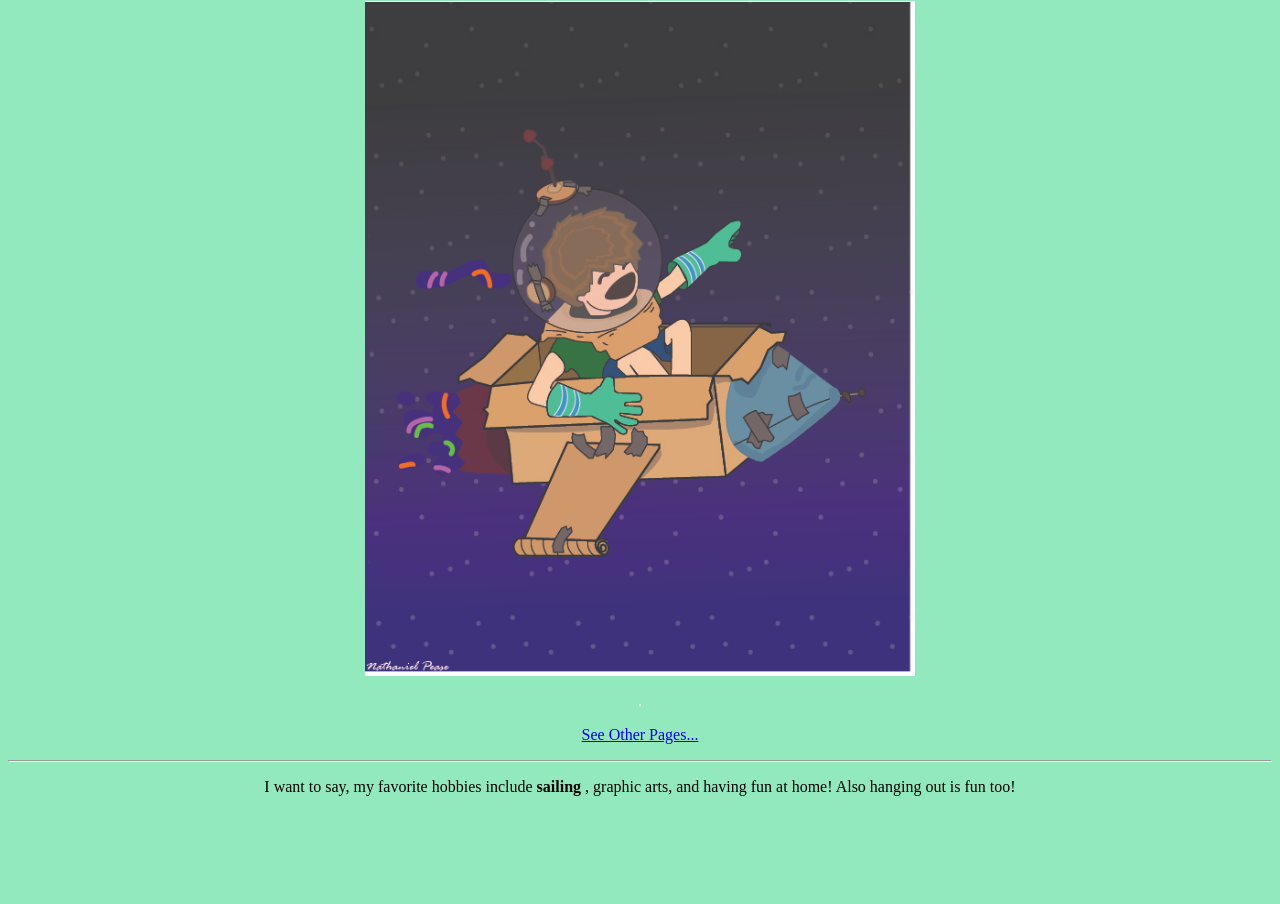
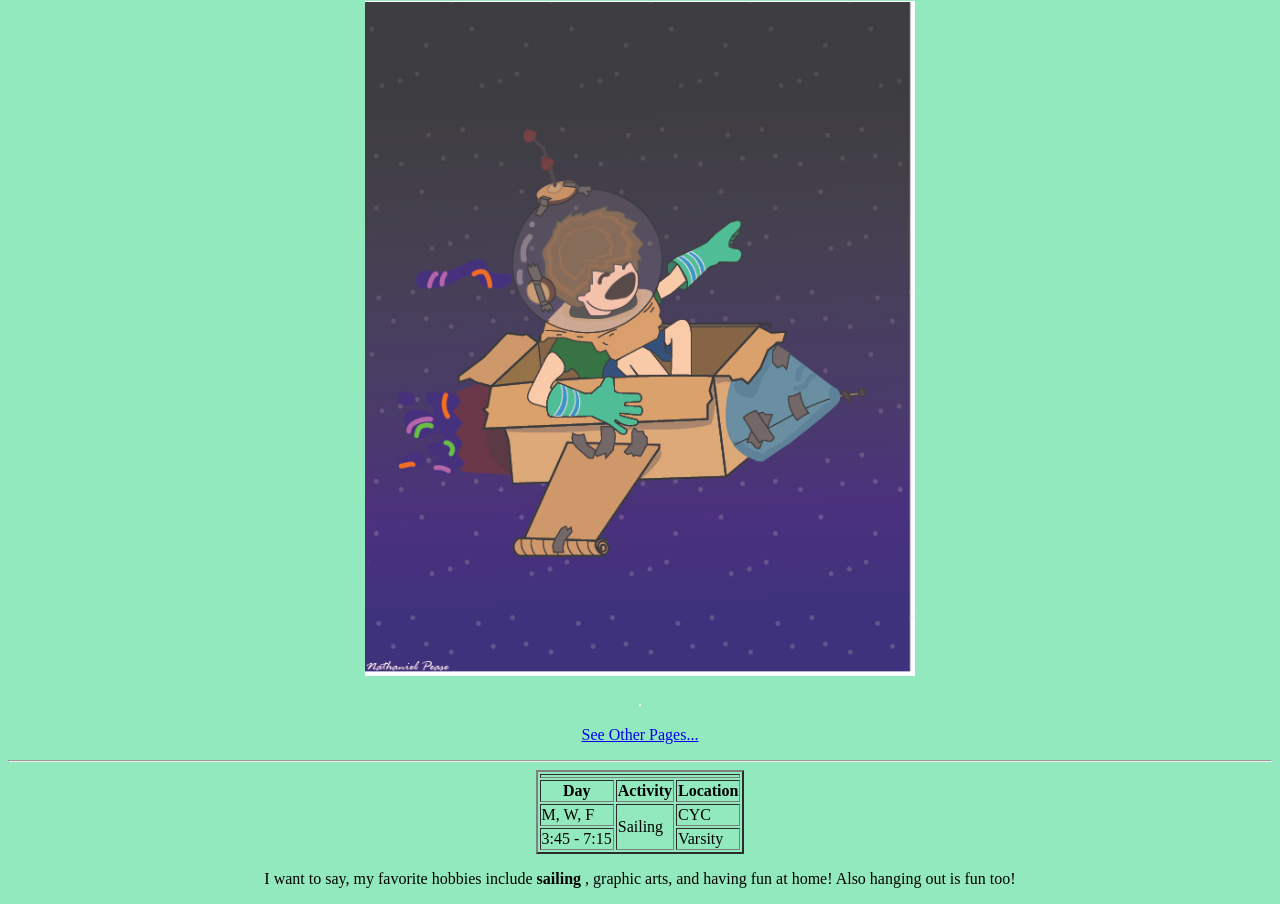
Before and after one commit to peasenat000/csp-sp2022, a plain HTML site: page index.html in a window 1280 px wide. Shown: the part 380-1284 px from the top of the page. Before the commit the page ends 1192 px from the top, so only its background shows below. Drawn offline with Linux system fonts and the light colour scheme.

Commit message:
Update index.html

```diff
--- a/index.html
+++ b/index.html
@@ -20,6 +20,25 @@
       <p><a href="Goofball.png"> See Other Pages...</a>
       </p>
       <hr></hr>
+    <table border = 2px>
+     <tr>
+      <th colspan= 3><h1 My Schedule</h1>
+     </tr>
+     <tr>
+      <th>Day</th>
+      <th>Activity</th>
+      <th>Location</th>
+     </tr>
+     <tr>
+      <td>M, W, F</td>
+      <td rowspan=2>Sailing</td>
+      <td>CYC</td>
+     </tr>
+     <tr>
+      <td>3:45 - 7:15</td>
+      <td>Varsity</td>
+     </tr>
+    </table>
    <p>I want to say, my favorite hobbies include <b> sailing </b>, graphic arts, and having fun at home! Also hanging out is fun too!
       </body>
 </html>
```
